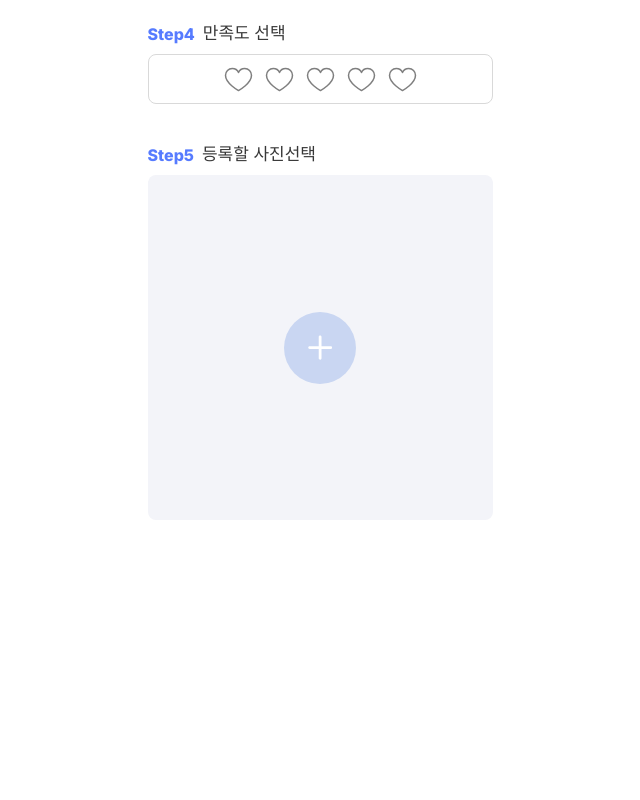
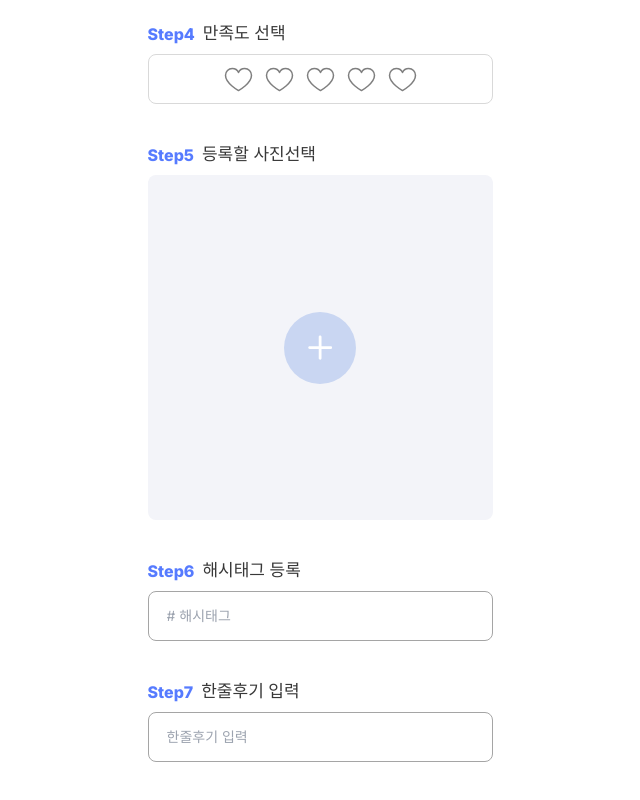
Before and after one commit to hondi-dive/new-fornt, a Next.js app: page /log in a window 1280 px wide. Shown: the part 582-1382 px from the top of the page, without its empty margins (320-960 px from the left). Before the commit the page ends 1264 px from the top, so only its background shows below. Built offline with nearby package versions, Linux system fonts and the light colour scheme.

Commit message:
modify: 피드 작성 페이지 디자인  수정

```diff
--- a/src/app/log/page.tsx
+++ b/src/app/log/page.tsx
@@ -7,6 +7,7 @@ import Button from '@/components/common/Button';
 import Select from '@/components/common/Select';
 import HeaderLayout from '@/layouts/HeaderLayout';
 import ProgressTitle from '@/components/page/log/ProgressTitle';
+import Input from '@/components/common/Input';
 
 export default function Log() {
   return (
@@ -44,6 +45,14 @@ export default function Log() {
         <StepContainer step={5} title="등록할 사진선택">
           <ImageUploader />
         </StepContainer>
+
+        <StepContainer step={6} title="해시태그 등록">
+          <Input placeholder="# 해시태그" />
+        </StepContainer>
+
+        <StepContainer step={7} title="한줄후기 입력">
+          <Input placeholder="한줄후기 입력" />
+        </StepContainer>
         <div className=" h-24" />
       </div>
     </HeaderLayout>
```
